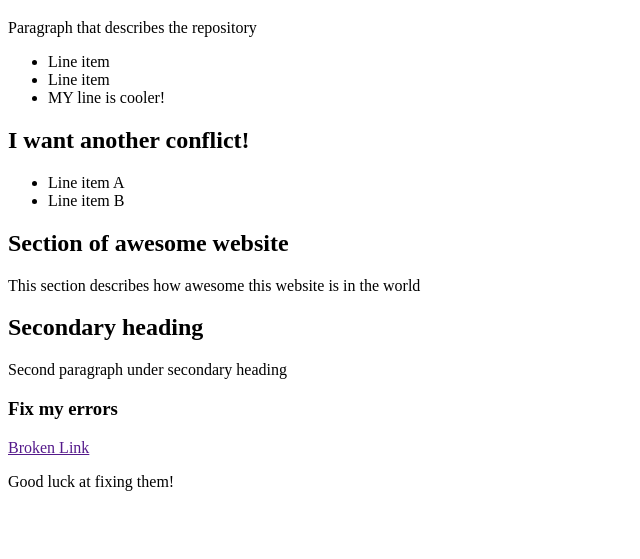
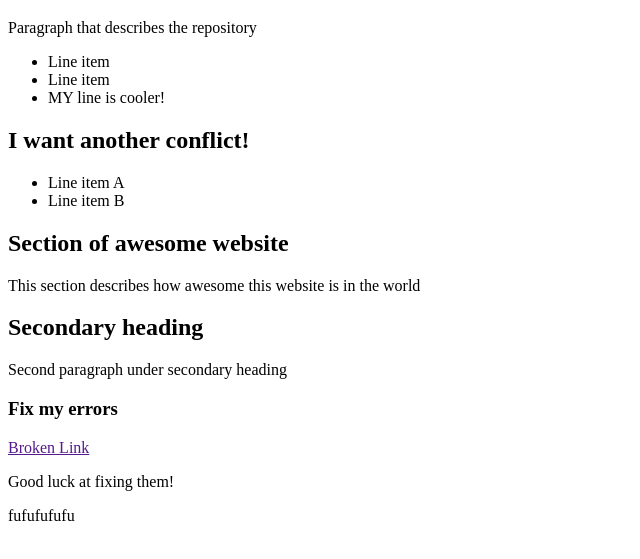
Before and after one commit to Keichoro/p02-git-demo, a plain HTML site: page index.html in a window 1280 px wide. Shown: the part 87-646 px from the top of the page, without its empty margins (0-640 px from the left). Drawn offline with Linux system fonts and the light colour scheme.

Commit message:
added laughing message

```diff
--- a/index.html
+++ b/index.html
@@ -37,6 +37,8 @@
 		<a href= >Broken Link</a>
 		<p>Good luck at fixing them!<p>
 
+		<p>fufufufufu</p>
+
 	</body>
 
 </html>
```
